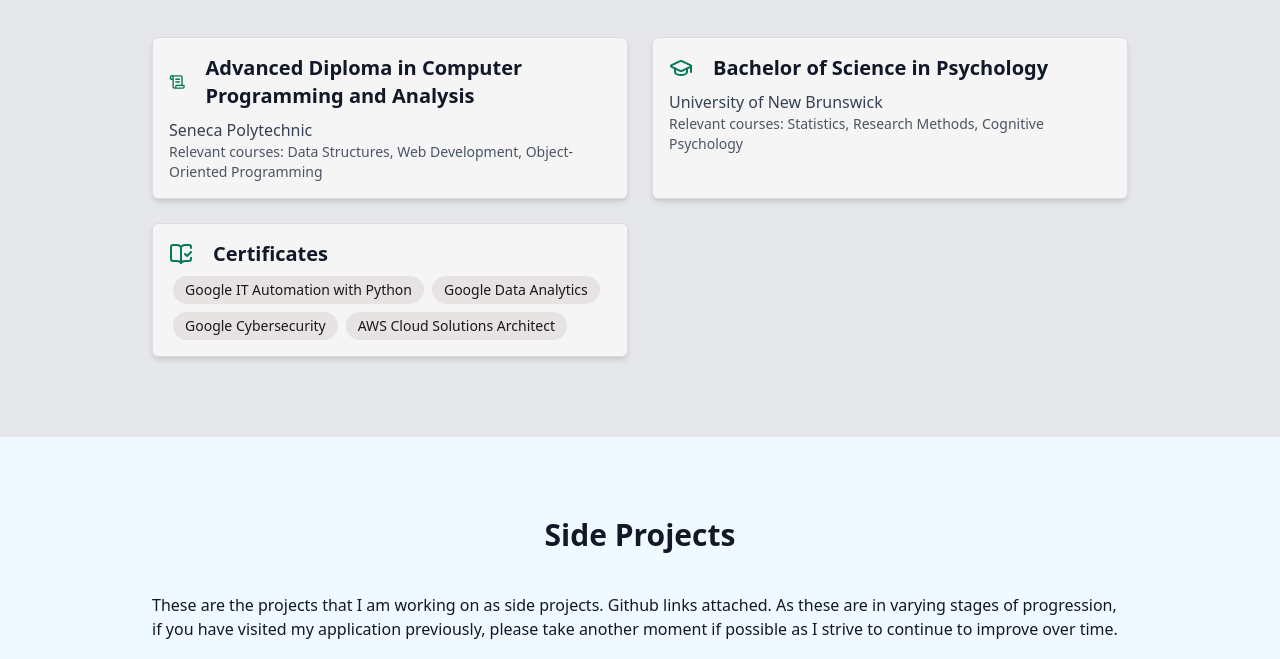
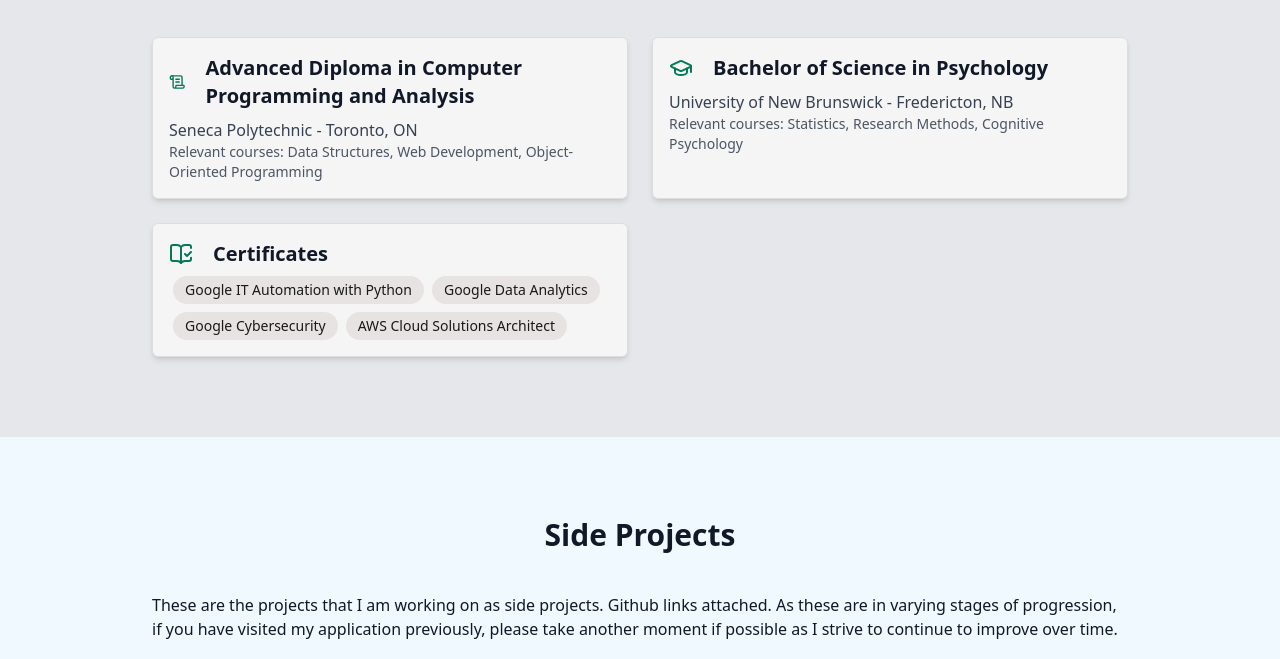
Before and after one commit to terrykim109/personalPortfolio, a website: page index.html in a window 1280 px wide. Shown: the part 1272-1931 px from the top of the page. Drawn offline with nearby package versions, Linux system fonts and the light colour scheme.

Commit message:
Update index.html

```diff
--- a/index.html
+++ b/index.html
@@ -72,7 +72,7 @@
                 Advanced Diploma in Computer Programming and Analysis
               </h3>
             </div>
-            <p class="text-gray-700">Seneca Polytechnic </p>
+            <p class="text-gray-700">Seneca Polytechnic - Toronto, ON </p>
             <p class="text-gray-600 text-sm">
               Relevant courses: Data Structures, Web Development,
               Object-Oriented Programming
@@ -88,7 +88,7 @@
                 Bachelor of Science in Psychology
               </h3>
             </div>
-            <p class="text-gray-700">University of New Brunswick </p>
+            <p class="text-gray-700">University of New Brunswick - Fredericton, NB </p>
             <p class="text-gray-600 text-sm">
               Relevant courses: Statistics, Research Methods, Cognitive
               Psychology
```
